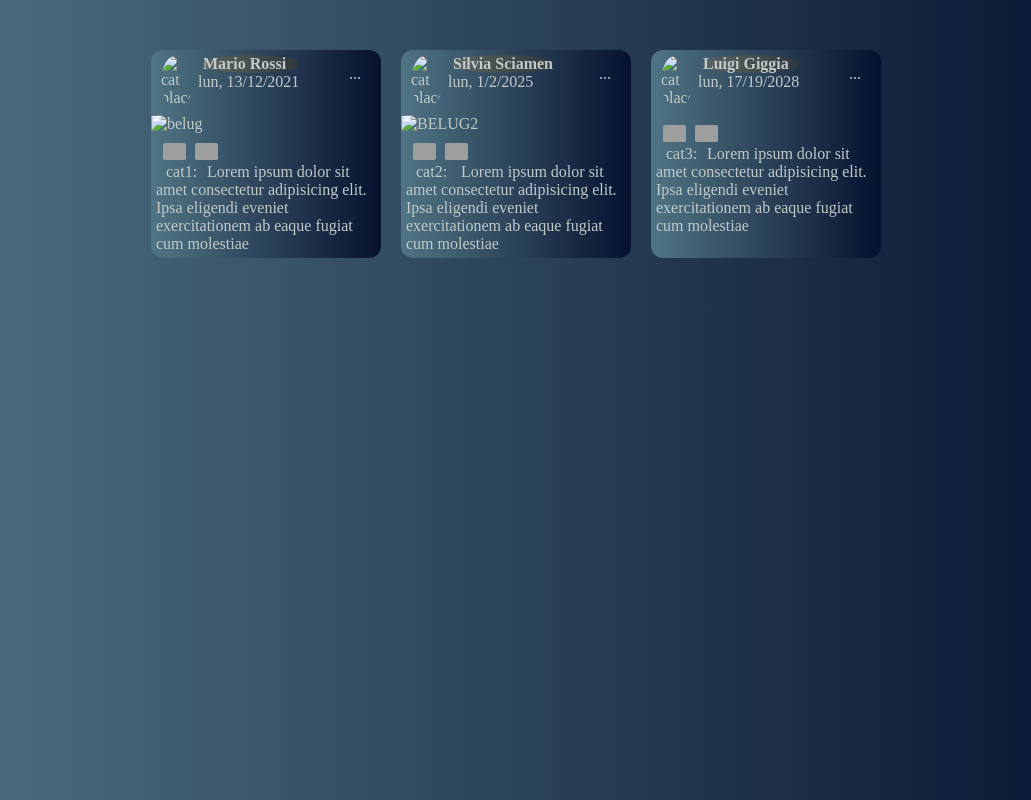
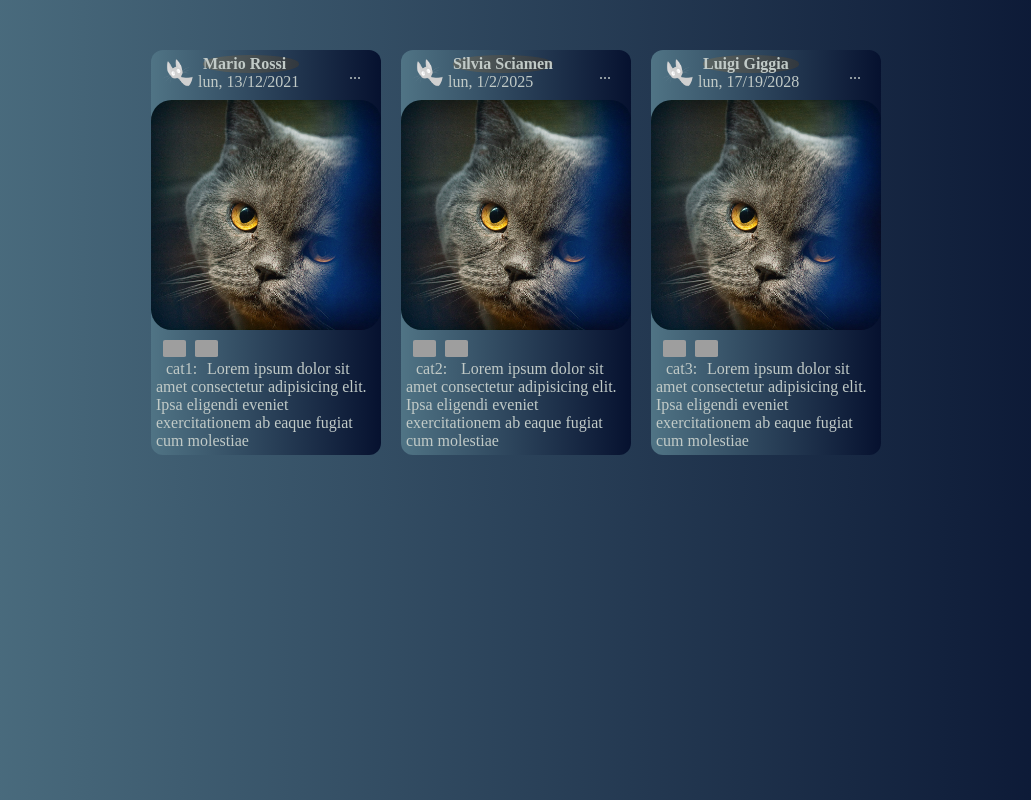
Before and after one commit to Petalosoo/SorrentinoLeonardoCssFS15, a plain HTML site: page index.html in a window 1280 px wide. Shown: the whole page, without its empty margins (124-1155 px from the left). Drawn offline with Linux system fonts and the light colour scheme; grey boxes are pictures that could not be loaded.

Commit message:
Update index.html
ho rimosso i path delle immagini che rimanadavano alle cartelle , in quanto altrimenti non si sarebbero visualizzate correttamente essendo ora facenti parte della stessa cartella (branch)

```diff
--- a/index.html
+++ b/index.html
@@ -12,7 +12,7 @@
       <div class="header">
         <img
           class="placeholder-cat"
-          src="/MediaQueries/assets/cat-placeholder-v4-2.png"
+          src="cat-placeholder-v4-2.png"
           alt="cat placeholder"
         />
         <div>
@@ -21,7 +21,7 @@
         </div>
         <span>...</span>
       </div>
-      <img src="./assets/R.jpg" alt="belug" />
+      <img src="R.jpg" alt="belug" />
       <div class="logos">
         <img
           src="https://th.bing.com/th/id/R.be0968e9fa7cefab447c1b8d28460d77?rik=FIQUL14BD4Wf2w&amp;riu=http%3a%2f%2fcdn.onlinewebfonts.com%2fsvg%2fimg_267207.png&amp;ehk=P8mqzHKBSTnOHvVHlkVzJwuVnmjWIxmLNsz5TTi7zvk%3d&amp;risl=&amp;pid=ImgRaw&amp;r=0"
@@ -39,7 +39,7 @@
       <div class="header">
         <img
           class="placeholder-cat"
-          src="/MediaQueries/assets/cat-placeholder-v4-2.png"
+          src="cat-placeholder-v4-2.png"
           alt="cat placeholder"
         />
         <div>
@@ -48,7 +48,7 @@
         </div>
         <span>...</span>
       </div>
-      <img src="./assets/R.jpg" alt="BELUG2" />
+      <img src="R.jpg" alt="BELUG2" />
       <div class="logos">
         <img
           src="https://th.bing.com/th/id/R.be0968e9fa7cefab447c1b8d28460d77?rik=FIQUL14BD4Wf2w&amp;riu=http%3a%2f%2fcdn.onlinewebfonts.com%2fsvg%2fimg_267207.png&amp;ehk=P8mqzHKBSTnOHvVHlkVzJwuVnmjWIxmLNsz5TTi7zvk%3d&amp;risl=&amp;pid=ImgRaw&amp;r=0"
@@ -65,7 +65,7 @@
       <div class="header">
         <img
           class="placeholder-cat"
-          src="/MediaQueries/assets/cat-placeholder-v4-2.png"
+          src="cat-placeholder-v4-2.png"
           alt="cat placeholder"
         />
         <div>
@@ -74,7 +74,7 @@
         </div>
         <span>...</span>
       </div>
-      <img src="./assets/R.jpg" alt="" />
+      <img src="R.jpg" alt="" />
       <div class="logos">
         <img
           src="https://th.bing.com/th/id/R.be0968e9fa7cefab447c1b8d28460d77?rik=FIQUL14BD4Wf2w&amp;riu=http%3a%2f%2fcdn.onlinewebfonts.com%2fsvg%2fimg_267207.png&amp;ehk=P8mqzHKBSTnOHvVHlkVzJwuVnmjWIxmLNsz5TTi7zvk%3d&amp;risl=&amp;pid=ImgRaw&amp;r=0"
```
